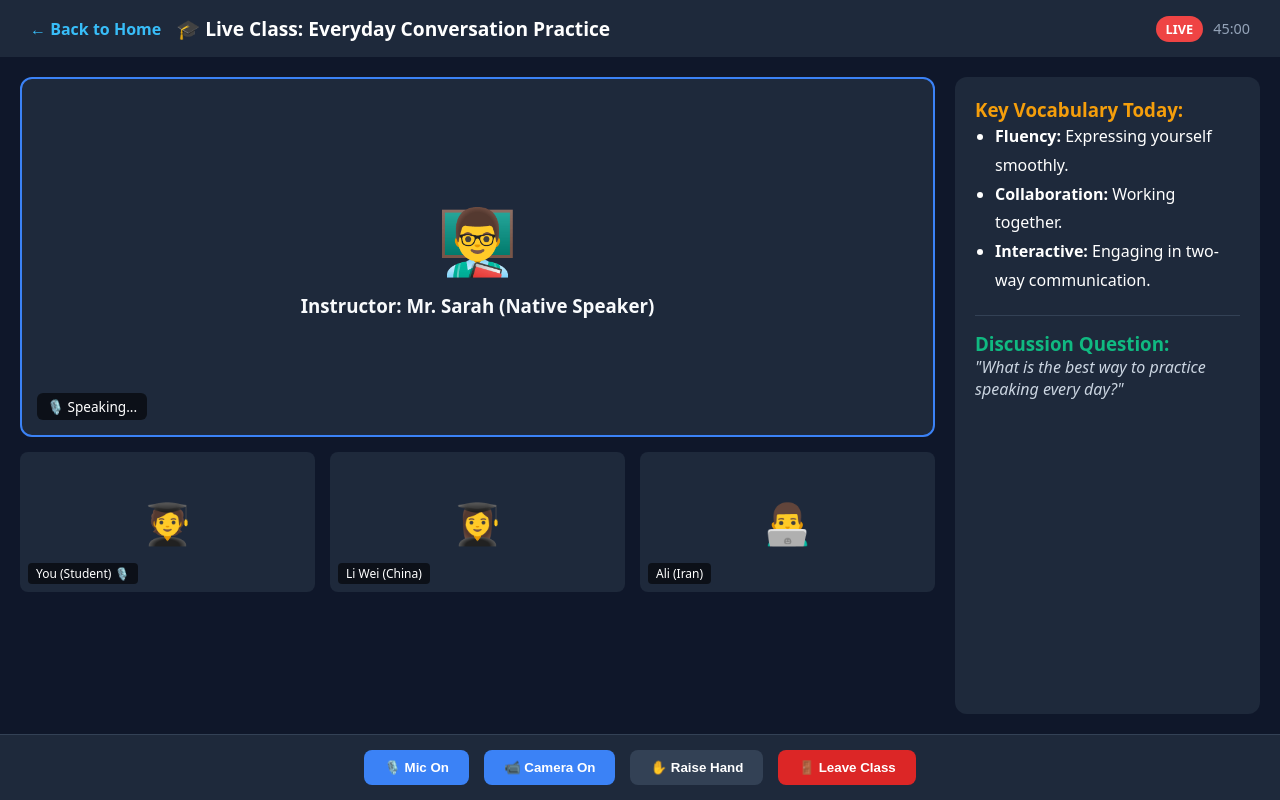
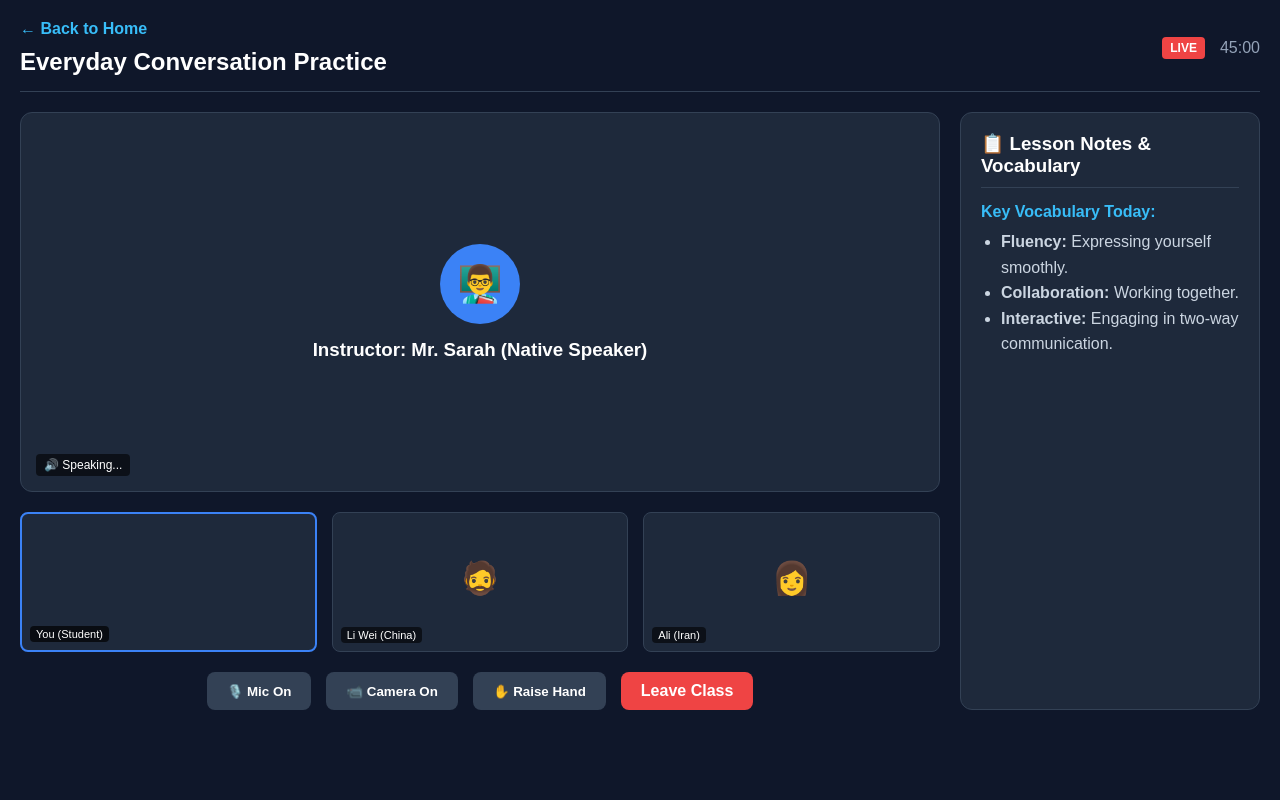
Before and after one commit to Talkbrige999/askenglish.app, a Next.js app: page /classroom in a window 1280 px wide. Built offline with nearby package versions, Linux system fonts and the light colour scheme; no server answers.

Commit message:
Refactor media controls and layout in classroom page

```diff
--- a/app/classroom/page.js
+++ b/app/classroom/page.js
@@ -1,3 +1,4 @@
+
 'use client';
 import { useState, useEffect, useRef } from 'react';
 import Link from 'next/link';
@@ -29,7 +30,7 @@ export default function ClassroomPage() {
           }
         }
       } catch (err) {
-        console.error('Error accessing camera/mic:', err);
+        console.error('Error accessing media devices:', err);
       }
     }
 
@@ -43,122 +44,123 @@ export default function ClassroomPage() {
     };
   }, []);
 
-  const toggleMic = () => {
+  useEffect(() => {
+    if (streamRef.current) {
+      const videoTrack = streamRef.current.getVideoTracks()[0];
+      if (videoTrack) videoTrack.enabled = isVideoOn;
+    }
+  }, [isVideoOn]);
+
+  useEffect(() => {
     if (streamRef.current) {
       const audioTrack = streamRef.current.getAudioTracks()[0];
-      if (audioTrack) {
-        audioTrack.enabled = !isMicOn;
-        setIsMicOn(!isMicOn);
-      }
+      if (audioTrack) audioTrack.enabled = isMicOn;
     }
-  };
-
-  const toggleVideo = () => {
-    if (streamRef.current) {
-      const videoTrack = streamRef.current.getVideoTracks()[0];
-      if (videoTrack) {
-        videoTrack.enabled = !isVideoOn;
-        setIsVideoOn(!isVideoOn);
-      }
-    }
-  };
+  }, [isMicOn]);
 
   return (
-    <div style={{ fontFamily: 'system-ui, sans-serif', backgroundColor: '#0f172a', color: '#ffffff', minHeight: '100vh', display: 'flex', flexDirection: 'column' }}>
-      <header style={{ backgroundColor: '#1e293b', padding: '15px 30px', display: 'flex', justifyContent: 'space-between', alignItems: 'center' }}>
+    <div style={{ backgroundColor: '#0f172a', color: '#fff', minHeight: '100vh', padding: '20px', fontFamily: 'sans-serif' }}>
+      {/* Header */}
+      <header style={{ display: 'flex', justifyContent: 'space-between', alignItems: 'center', marginBottom: '20px', borderBottom: '1px solid #334155', paddingBottom: '15px' }}>
+        <div>
+          <Link href="/" style={{ color: '#38bdf8', textDecoration: 'none', fontWeight: 'bold' }}>&larr; Back to Home</Link>
+          <h1 style={{ margin: '10px 0 0 0', fontSize: '24px' }}>Everyday Conversation Practice</h1>
+        </div>
         <div style={{ display: 'flex', alignItems: 'center', gap: '15px' }}>
-          <Link href="/" style={{ textDecoration: 'none', color: '#38bdf8', fontWeight: 'bold' }}>
-            ← Back to Home
-          </Link>
-          <h2 style={{ margin: 0, fontSize: '1.2rem' }}>🎓 Live Class: Everyday Conversation Practice</h2>
-        </div>
-        <div style={{ display: 'flex', alignItems: 'center', gap: '10px' }}>
-          <span style={{ backgroundColor: '#ef4444', color: '#fff', padding: '4px 10px', borderRadius: '20px', fontSize: '0.8rem', fontWeight: 'bold' }}>LIVE</span>
-          <span style={{ color: '#94a3b8', fontSize: '0.9rem' }}>45:00</span>
+          <span style={{ backgroundColor: '#ef4444', padding: '4px 8px', borderRadius: '4px', fontSize: '12px', fontWeight: 'bold' }}>LIVE</span>
+          <span style={{ color: '#94a3b8' }}>45:00</span>
         </div>
       </header>
 
-      <main style={{ flex: 1, padding: '20px', display: 'grid', gridTemplateColumns: '3fr 1fr', gap: '20px' }}>
-        <div style={{ display: 'flex', flexDirection: 'column', gap: '15px' }}>
-          <div style={{ backgroundColor: '#1e293b', borderRadius: '12px', height: '360px', display: 'flex', flexDirection: 'column', justifyContent: 'center', alignItems: 'center', position: 'relative', border: '2px solid #3b82f6' }}>
-            <div style={{ fontSize: '4rem', marginBottom: '10px' }}>👨‍🏫</div>
-            <h3 style={{ margin: 0, color: '#f8fafc' }}>Instructor: Mr. Sarah (Native Speaker)</h3>
-            <span style={{ position: 'absolute', bottom: '15px', left: '15px', backgroundColor: 'rgba(0,0,0,0.6)', padding: '4px 10px', borderRadius: '6px', fontSize: '0.85rem' }}>
-              🎙️ Speaking...
-            </span>
+      {/* Main Grid */}
+      <div style={{ display: 'grid', gridTemplateColumns: '1fr 300px', gap: '20px' }}>
+        {/* Left Side: Video Area */}
+        <div>
+          {/* Main Stage (Instructor) */}
+          <div style={{ backgroundColor: '#1e293b', borderRadius: '12px', height: '380px', display: 'flex', flexDirection: 'column', alignItems: 'center', justifyContent: 'center', position: 'relative', border: '1px solid #334155', marginBottom: '20px' }}>
+            <div style={{ width: '80px', height: '80px', borderRadius: '50%', backgroundColor: '#3b82f6', display: 'flex', alignItems: 'center', justifyContent: 'center', fontSize: '36px', marginBottom: '15px' }}>
+              👨‍🏫
+            </div>
+            <h3 style={{ margin: 0 }}>Instructor: Mr. Sarah (Native Speaker)</h3>
+            <span style={{ position: 'absolute', bottom: '15px', left: '15px', backgroundColor: 'rgba(0,0,0,0.6)', padding: '4px 8px', borderRadius: '4px', fontSize: '12px' }}>🔊 Speaking...</span>
           </div>
 
+          {/* Students Grid */}
           <div style={{ display: 'grid', gridTemplateColumns: 'repeat(3, 1fr)', gap: '15px' }}>
-            <div style={{ backgroundColor: '#1e293b', borderRadius: '8px', height: '140px', overflow: 'hidden', position: 'relative', display: 'flex', justifyContent: 'center', alignItems: 'center' }}>
+            {/* YOU (Student) with Video Element */}
+            <div style={{ backgroundColor: '#1e293b', borderRadius: '8px', height: '140px', display: 'flex', flexDirection: 'column', alignItems: 'center', justifyContent: 'center', position: 'relative', overflow: 'hidden', border: '2px solid #3b82f6' }}>
               <video
                 ref={userVideoRef}
                 autoPlay
                 playsInline
                 muted
-                style={{ width: '100%', height: '100%', objectFit: 'cover', transform: 'scaleX(-1)', display: isVideoOn && hasStream ? 'block' : 'none' }}
+                style={{
+                  width: '100%',
+                  height: '100%',
+                  objectFit: 'cover',
+                  display: isVideoOn ? 'block' : 'none',
+                  transform: 'scaleX(-1)', // Mirror effect
+                }}
               />
-              {(!isVideoOn || !hasStream) && <div style={{ fontSize: '2.5rem' }}>🧑‍🎓</div>}
-              <span style={{ position: 'absolute', bottom: '8px', left: '8px', backgroundColor: 'rgba(0,0,0,0.6)', padding: '2px 8px', borderRadius: '4px', fontSize: '0.75rem' }}>
-                You (Student) {isMicOn ? '🎙️' : '🔇'}
+              {!isVideoOn && (
+                <div style={{ fontSize: '32px', marginBottom: '8px' }}>👨‍🎓</div>
+              )}
+              <span style={{ position: 'absolute', bottom: '8px', left: '8px', backgroundColor: 'rgba(0,0,0,0.7)', padding: '2px 6px', borderRadius: '4px', fontSize: '11px', color: '#fff', zIndex: 10 }}>
+                You (Student) {!isVideoOn && '(Camera Off)'}
               </span>
             </div>
 
-            <div style={{ backgroundColor: '#1e293b', borderRadius: '8px', height: '140px', display: 'flex', flexDirection: 'column', justifyContent: 'center', alignItems: 'center', position: 'relative' }}>
-              <div style={{ fontSize: '2.5rem' }}>👩‍🎓</div>
-              <span style={{ position: 'absolute', bottom: '8px', left: '8px', backgroundColor: 'rgba(0,0,0,0.6)', padding: '2px 8px', borderRadius: '4px', fontSize: '0.75rem' }}>Li Wei (China)</span>
+            {/* Other Students */}
+            <div style={{ backgroundColor: '#1e293b', borderRadius: '8px', height: '140px', display: 'flex', flexDirection: 'column', alignItems: 'center', justifyContent: 'center', position: 'relative', border: '1px solid #334155' }}>
+              <div style={{ fontSize: '32px', marginBottom: '8px' }}>🧔</div>
+              <span style={{ position: 'absolute', bottom: '8px', left: '8px', backgroundColor: 'rgba(0,0,0,0.6)', padding: '2px 6px', borderRadius: '4px', fontSize: '11px' }}>Li Wei (China)</span>
             </div>
 
-            <div style={{ backgroundColor: '#1e293b', borderRadius: '8px', height: '140px', display: 'flex', flexDirection: 'column', justifyContent: 'center', alignItems: 'center', position: 'relative' }}>
-              <div style={{ fontSize: '2.5rem' }}>👨‍💻</div>
-              <span style={{ position: 'absolute', bottom: '8px', left: '8px', backgroundColor: 'rgba(0,0,0,0.6)', padding: '2px 8px', borderRadius: '4px', fontSize: '0.75rem' }}>Ali (Iran)</span>
+            <div style={{ backgroundColor: '#1e293b', borderRadius: '8px', height: '140px', display: 'flex', flexDirection: 'column', alignItems: 'center', justifyContent: 'center', position: 'relative', border: '1px solid #334155' }}>
+              <div style={{ fontSize: '32px', marginBottom: '8px' }}>👩</div>
+              <span style={{ position: 'absolute', bottom: '8px', left: '8px', backgroundColor: 'rgba(0,0,0,0.6)', padding: '2px 6px', borderRadius: '4px', fontSize: '11px' }}>Ali (Iran)</span>
             </div>
+          </div>
+
+          {/* Controls Bar */}
+          <div style={{ marginTop: '20px', display: 'flex', justifyContent: 'center', gap: '15px' }}>
+            <button
+              onClick={() => setIsMicOn(!isMicOn)}
+              style={{ padding: '10px 20px', borderRadius: '8px', border: 'none', backgroundColor: isMicOn ? '#334155' : '#ef4444', color: '#fff', cursor: 'pointer', fontWeight: 'bold' }}
+            >
+              {isMicOn ? '🎙️ Mic On' : '🎙️ Mic Off'}
+            </button>
+            <button
+              onClick={() => setIsVideoOn(!isVideoOn)}
+              style={{ padding: '10px 20px', borderRadius: '8px', border: 'none', backgroundColor: isVideoOn ? '#334155' : '#ef4444', color: '#fff', cursor: 'pointer', fontWeight: 'bold' }}
+            >
+              {isVideoOn ? '📹 Camera On' : '📹 Camera Off'}
+            </button>
+            <button
+              onClick={() => setRaisedHand(!raisedHand)}
+              style={{ padding: '10px 20px', borderRadius: '8px', border: 'none', backgroundColor: raisedHand ? '#eab308' : '#334155', color: '#fff', cursor: 'pointer', fontWeight: 'bold' }}
+            >
+              ✋ {raisedHand ? 'Hand Raised' : 'Raise Hand'}
+            </button>
+            <Link href="/" style={{ padding: '10px 20px', borderRadius: '8px', backgroundColor: '#ef4444', color: '#fff', textDecoration: 'none', fontWeight: 'bold', display: 'inline-block' }}>
+              Leave Class
+            </Link>
           </div>
         </div>
 
-        <div style={{ backgroundColor: '#1e293b', borderRadius: '12px', padding: '20px', display: 'flex', flexDirection: 'column', gap: '20px' }}>
-          <div>
-            <h3 style={{ color: '#f59e0b', marginTop: 0 }}>Key Vocabulary Today:</h3>
-            <ul style={{ paddingLeft: '20px', lineHeight: '1.8' }}>
+        {/* Right Side: Sidebar */}
+        <div style={{ backgroundColor: '#1e293b', borderRadius: '12px', padding: '20px', border: '1px solid #334155' }}>
+          <h3 style={{ marginTop: 0, borderBottom: '1px solid #334155', paddingBottom: '10px' }}>📋 Lesson Notes &amp; Vocabulary</h3>
+          <div style={{ marginTop: '15px' }}>
+            <h4 style={{ color: '#38bdf8', marginBottom: '8px' }}>Key Vocabulary Today:</h4>
+            <ul style={{ paddingLeft: '20px', color: '#cbd5e1', lineHeight: '1.6' }}>
               <li><strong>Fluency:</strong> Expressing yourself smoothly.</li>
               <li><strong>Collaboration:</strong> Working together.</li>
               <li><strong>Interactive:</strong> Engaging in two-way communication.</li>
             </ul>
           </div>
-          <div style={{ borderTop: '1px solid #334155', paddingTop: '15px' }}>
-            <h3 style={{ color: '#10b981', marginTop: 0 }}>Discussion Question:</h3>
-            <p style={{ fontStyle: 'italic', color: '#cbd5e1' }}>&quot;What is the best way to practice speaking every day?&quot;</p>
-          </div>
         </div>
-      </main>
-
-      <footer style={{ backgroundColor: '#1e293b', padding: '15px', display: 'flex', justifyContent: 'center', gap: '15px', borderTop: '1px solid #334155' }}>
-        <button
-          onClick={toggleMic}
-          style={{ backgroundColor: isMicOn ? '#3b82f6' : '#ef4444', color: '#fff', border: 'none', padding: '10px 20px', borderRadius: '8px', cursor: 'pointer', fontWeight: 'bold' }}
-        >
-          {isMicOn ? '🎙️ Mic On' : '🔇 Mic Off'}
-        </button>
-
-        <button
-          onClick={toggleVideo}
-          style={{ backgroundColor: isVideoOn ? '#3b82f6' : '#ef4444', color: '#fff', border: 'none', padding: '10px 20px', borderRadius: '8px', cursor: 'pointer', fontWeight: 'bold' }}
-        >
-          {isVideoOn ? '📹 Camera On' : '📷 Camera Off'}
-        </button>
-
-        <button
-          onClick={() => setRaisedHand(!raisedHand)}
-          style={{ backgroundColor: raisedHand ? '#f59e0b' : '#334155', color: '#fff', border: 'none', padding: '10px 20px', borderRadius: '8px', cursor: 'pointer', fontWeight: 'bold' }}
-        >
-          {raisedHand ? '✋ Hand Raised' : '✋ Raise Hand'}
-        </button>
-
-        <Link href="/">
-          <button style={{ backgroundColor: '#dc2626', color: '#fff', border: 'none', padding: '10px 20px', borderRadius: '8px', cursor: 'pointer', fontWeight: 'bold' }}>
-            🚪 Leave Class
-          </button>
-        </Link>
-      </footer>
+      </div>
     </div>
   );
 }
```
